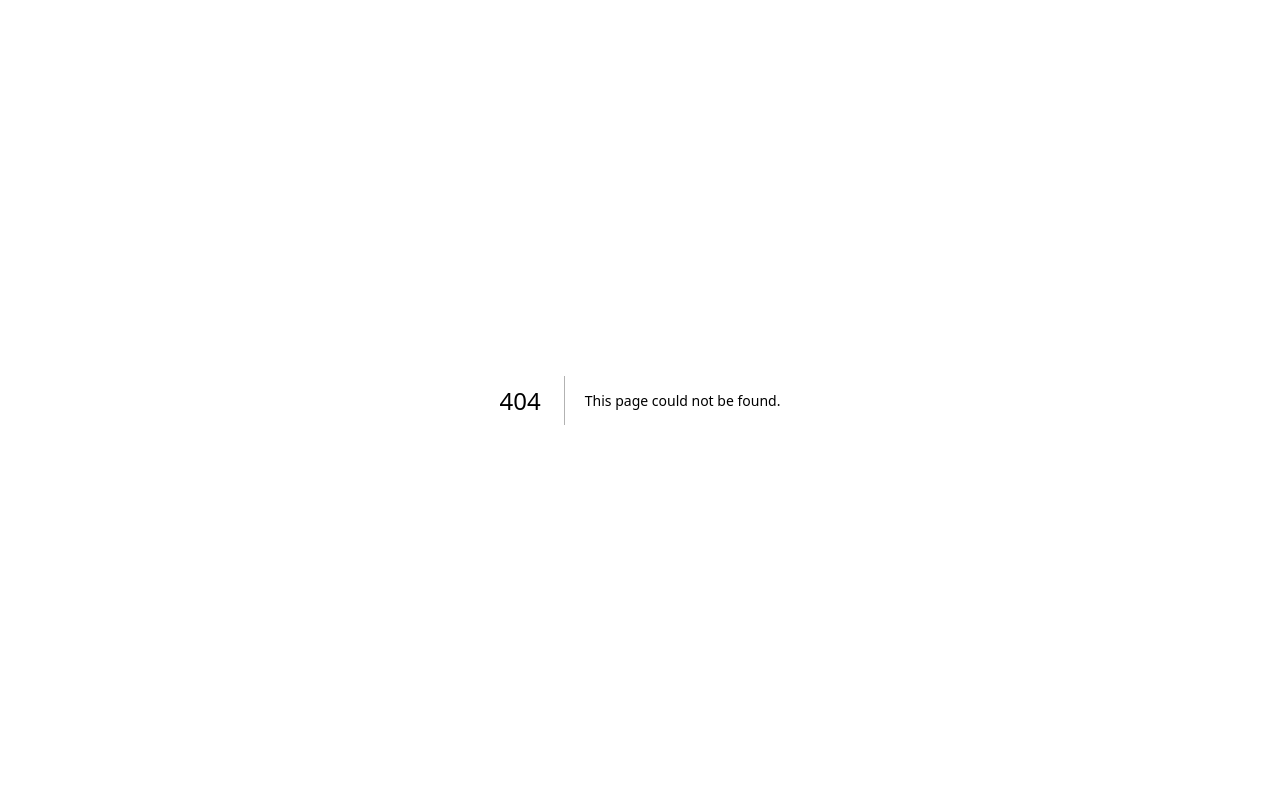
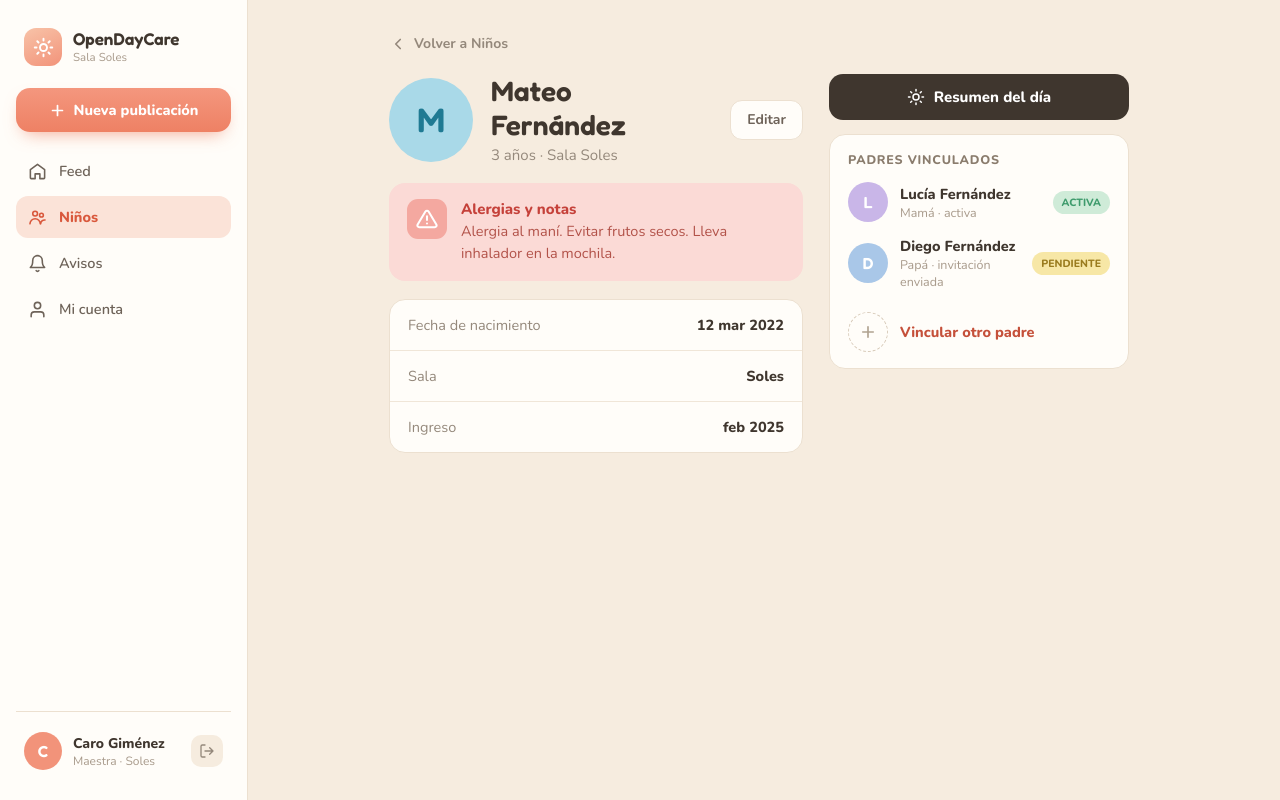
Before and after one commit to NokrisMx/open-daycare, a Next.js app: page /kids/1 in a window 1280 px wide. Before the commit this address had no page. Built offline with nearby package versions, Linux system fonts and the light colour scheme.

Commit message:
PASO 7. Agregar página KidProfile para mostrar detalles de los niños

```diff
--- /dev/null
+++ b/app/kids/[id]/page.tsx
@@ -0,0 +1,27 @@
+import { notFound } from "next/navigation";
+
+import { getKidById, kids } from "@/app/kids/data";
+import { KidProfile } from "@/components/kids/kid-profile";
+
+export function generateStaticParams() {
+  return kids.map((kid) => ({ id: String(kid.id) }));
+}
+
+export default async function KidProfilePage({
+  params,
+}: PageProps<"/kids/[id]">) {
+  const { id } = await params;
+  const numericId = Number(id);
+
+  if (!Number.isInteger(numericId) || String(numericId) !== id) {
+    notFound();
+  }
+
+  const profile = getKidById(numericId);
+
+  if (!profile) {
+    notFound();
+  }
+
+  return <KidProfile profile={profile} />;
+}
```
